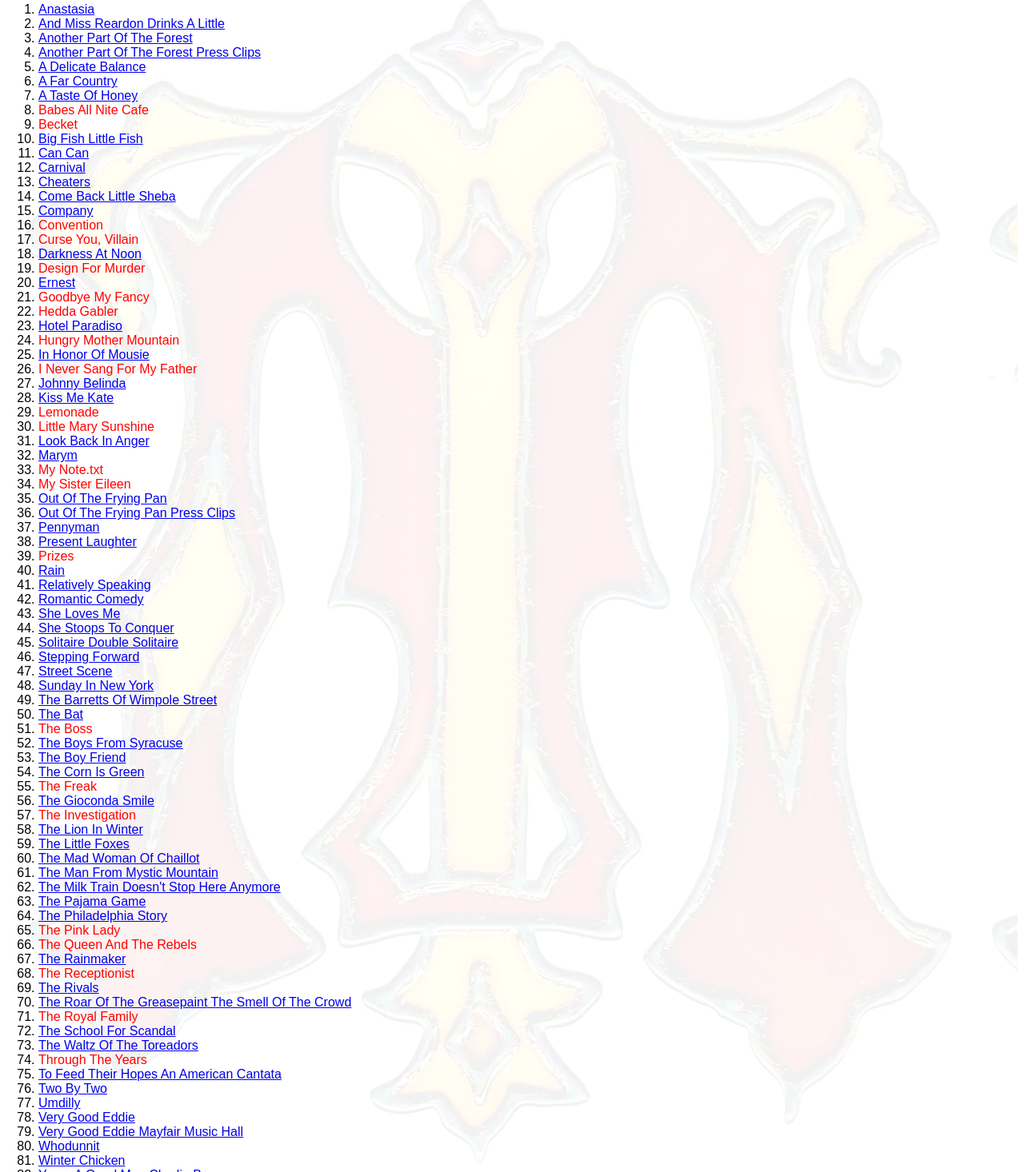
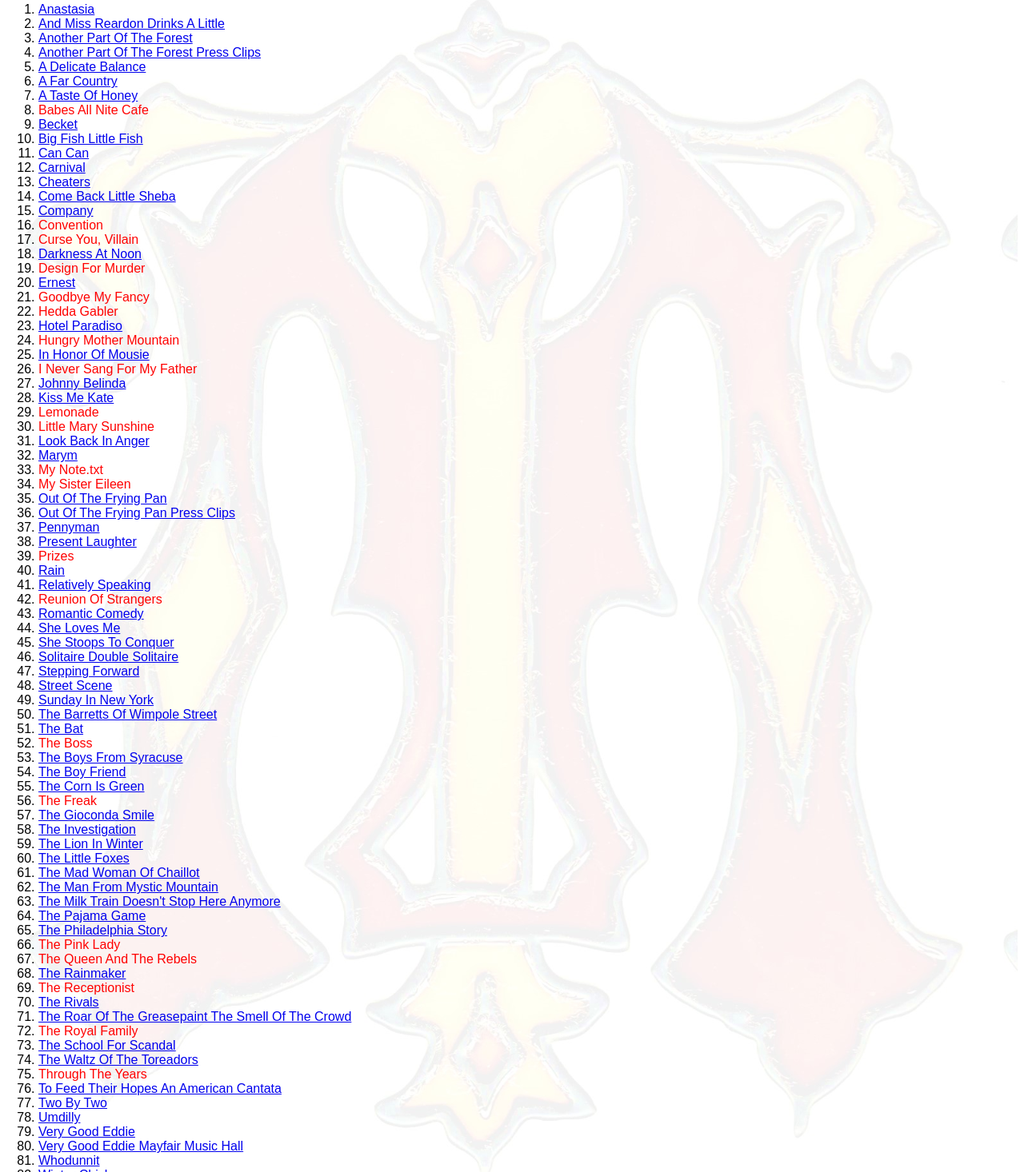
Before and after one commit to ljreder/Megaw, a plain HTML site: page index.html in a window 1280 px wide. Shown: the part 629-2095 px from the top of the page at 80% size. Drawn offline with Linux system fonts and the light colour scheme.

Commit message:
Added new Becket and The Investigation programs.  Added new missing Reunion of Strangers.

```diff
--- a/index.html
+++ b/index.html
@@ -27,7 +27,7 @@
         <header>
             <div style="text-align:center;">
                 <h1>Programs of The Original MEGAW Theatre (1974-1987)</h1>
-                <h2 style=color:red>UPDATED COLLECTION OF PROGRAMS AS OF July 13, 2024</h2>
+                <h2 style=color:red>UPDATED COLLECTION OF PROGRAMS AS OF August 02, 2024</h2>
             </div>
         </header>
         <p>
@@ -96,7 +96,7 @@
 
          Leonard J. Reder<br>
          Email: <a href = "mailto: reder@ieee.org">reder@ieee.org</a><br>
-         Last Updated: July 13, 2024<br>
+         Last Updated: August 02, 2024<br>
          </p>
         <h2>Programs (in alphabetic order not chronological):</h2>
         <div class=background_image>
@@ -127,7 +127,7 @@
             <div class=missing_program>Babes All Nite Cafe</div>
             </li>
             <li>
-            <div class=missing_program>Becket</div>
+            <a href="Programs\BECKET\Becket.pdf">Becket</a><br>
             </li>
             <li>
             <a href="Programs\BIG_FISH_LITTLE_FISH\Big_Fish_Little_Fish.pdf">Big Fish Little Fish</a><br>
@@ -226,6 +226,9 @@
             <a href="Programs\RELATIVELY_SPEAKING\Relatively_Speaking.pdf">Relatively Speaking</a><br>
             </li>
             <li>
+            <div class=missing_program>Reunion Of Strangers</div>
+            </li>
+            <li>
             <a href="Programs\ROMANTIC_COMEDY\Romantic_Comedy.pdf">Romantic Comedy</a><br>
             </li>
             <li>
@@ -271,7 +274,7 @@
             <a href="Programs\THE_GIOCONDA_SMILE\The_Gioconda_Smile.pdf">The Gioconda Smile</a><br>
             </li>
             <li>
-            <div class=missing_program>The Investigation</div>
+            <a href="Programs\THE_INVESTIGATION\The_Investigation.pdf">The Investigation</a><br>
             </li>
             <li>
             <a href="Programs\THE_LION_IN_WINTER\The_Lion_In_Winter.pdf">The Lion In Winter</a><br>
```
Also changed, not shown: 2 other files.
